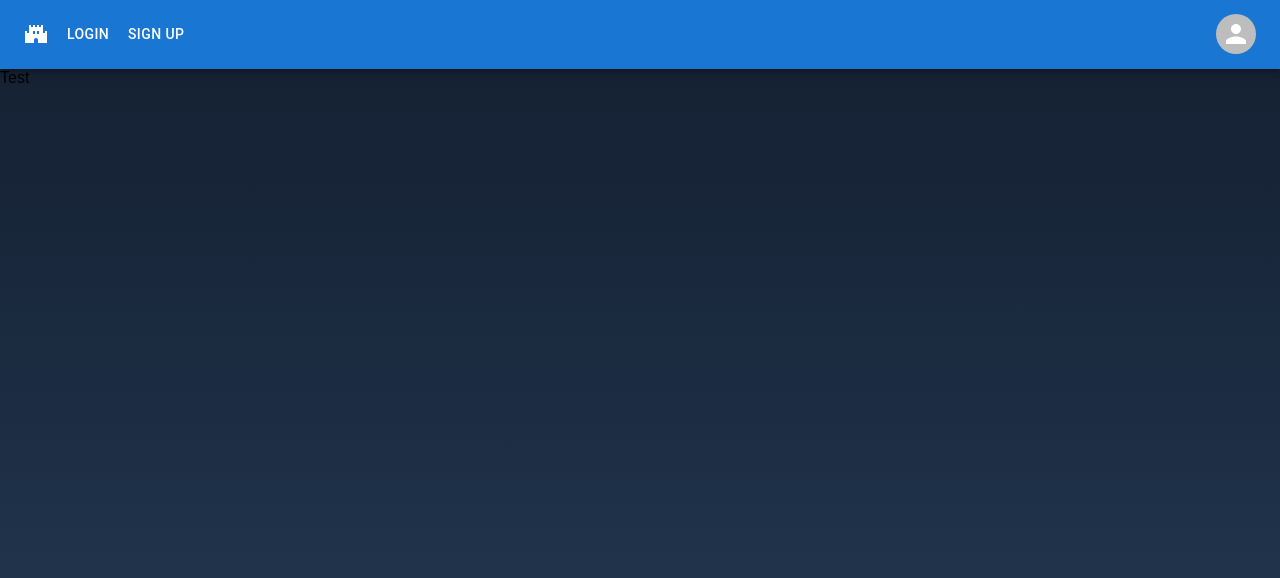
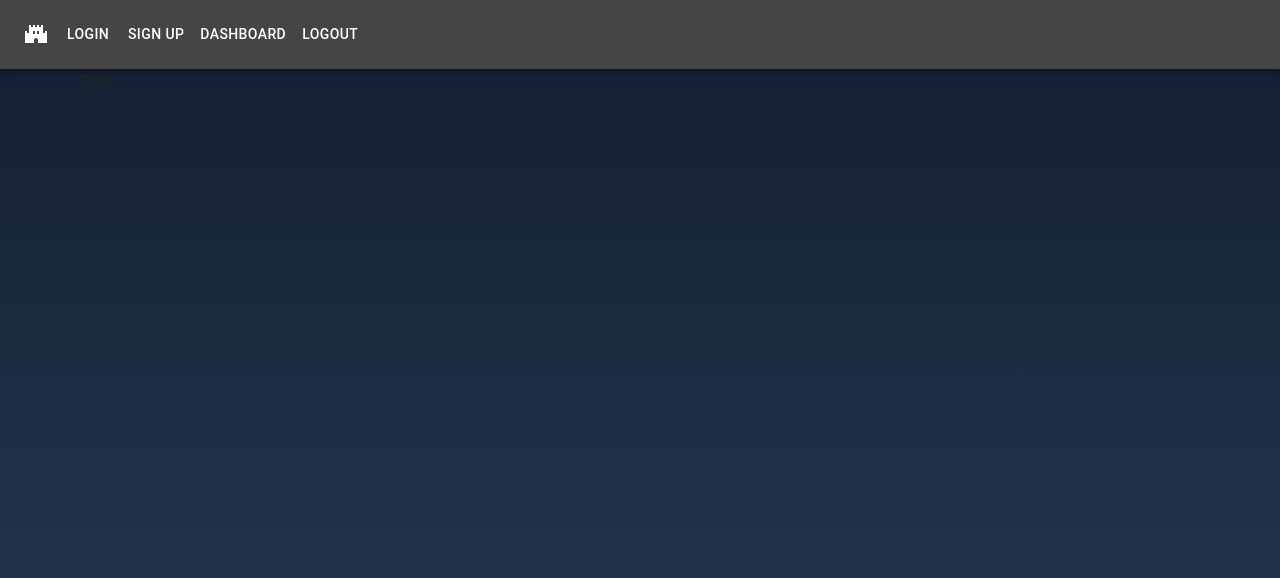
Before and after one commit to ianaack/dm-friends, a React (Create React App) app in the folder client/: page / in a window 1280 px wide. Shown: the top 578 px of the page. Built offline with nearby package versions, Linux system fonts and the light colour scheme; a web font is replaced by a local one.

Commit message:
Updated: Navigation menu and App theme

```diff
--- a/client/src/App.css
+++ b/client/src/App.css
@@ -236,10 +236,6 @@ section#contact form#contactForm :-ms-input-placeholder {
   color: var(--secondary-color);
 }
 
-/* PROJECT */
-
-/* RESUME */
-
 /* FOOTER */
 footer.footer {
   text-align: center;
--- a/client/src/App.js
+++ b/client/src/App.js
@@ -1,5 +1,7 @@
 import React from "react";
 import { BrowserRouter as Router, Routes, Route } from "react-router-dom";
+import { ThemeProvider } from "@mui/material";
+import { theme } from "./theme";
 
 // import pages
 import Homepage from "./pages/Homepage";
@@ -11,6 +13,7 @@ import NavBar from "./pages/components/Navbar";
 
 function App() {
 	return (
+		<ThemeProvider theme={theme}>
 			<Router>
 				<div className="flex-column justify-flex-start min-100-vh">
 					<NavBar />
@@ -23,6 +26,7 @@ function App() {
 					</Routes>
 				</div>
 			</Router>
+		</ThemeProvider>
 	);
 }
 
--- a/client/src/index.js
+++ b/client/src/index.js
@@ -2,6 +2,7 @@ import React from "react";
 import ReactDOM from "react-dom/client";
 import App from "./App";
 import "./index.css";
+import "bootstrap/dist/css/bootstrap.css";
 
 const root = ReactDOM.createRoot(document.getElementById("root"));
 
--- a/client/src/pages/components/Navbar.jsx
+++ b/client/src/pages/components/Navbar.jsx
@@ -7,53 +7,31 @@ import Typography from "@mui/material/Typography";
 import Menu from "@mui/material/Menu";
 import MenuIcon from "@mui/icons-material/Menu";
 import Container from "@mui/material/Container";
-import Avatar from "@mui/material/Avatar";
 import Button from "@mui/material/Button";
-import Tooltip from "@mui/material/Tooltip";
 import MenuItem from "@mui/material/MenuItem";
 import CastleIcon from "@mui/icons-material/Castle";
 
-const pages = ["Login", "Sign Up", ""];
-const settings = ["Dashboard", "Logout"];
+const pages = ["Login", "Sign Up", "Dashboard", "Logout"];
 
 function NavBar() {
-	const [anchorElNav, setAnchorElNav] = React.useState(null);
-	const [anchorElUser, setAnchorElUser] = React.useState(null);
-
-	const handleOpenNavMenu = (event) => {
-		setAnchorElNav(event.currentTarget);
-	};
-	const handleOpenUserMenu = (event) => {
-		setAnchorElUser(event.currentTarget);
-	};
-
-	const handleCloseNavMenu = () => {
-		setAnchorElNav(null);
-	};
-
-	const handleCloseUserMenu = () => {
-		setAnchorElUser(null);
-	};
-
 	return (
 		<AppBar position="static">
 			<Container maxWidth="xl">
 				<Toolbar disableGutters>
 					<CastleIcon sx={{ display: { xs: "none", md: "flex" }, mr: 1 }} />
+          {/* Hamburger Menu Navigation */}
 					<Box sx={{ flexGrow: 1, display: { xs: "flex", md: "none" } }}>
 						<IconButton
 							size="large"
 							aria-label="account of current user"
 							aria-controls="menu-appbar"
 							aria-haspopup="true"
-							onClick={handleOpenNavMenu}
 							color="inherit"
 						>
 							<MenuIcon />
 						</IconButton>
 						<Menu
 							id="menu-appbar"
-							anchorEl={anchorElNav}
 							anchorOrigin={{
 								vertical: "bottom",
 								horizontal: "left",
@@ -63,60 +41,28 @@ function NavBar() {
 								vertical: "top",
 								horizontal: "left",
 							}}
-							open={Boolean(anchorElNav)}
-							onClose={handleCloseNavMenu}
 							sx={{
 								display: { xs: "block", md: "none" },
 							}}
 						>
 							{pages.map((page) => (
-								<MenuItem key={page} onClick={handleCloseNavMenu}>
+								<MenuItem key={page}>
 									<Typography textAlign="center">{page}</Typography>
 								</MenuItem>
 							))}
 						</Menu>
 					</Box>
 					<CastleIcon sx={{ display: { xs: "flex", md: "none" }, mr: 1 }} />
+          {/* Desktop Navigation */}
 					<Box sx={{ flexGrow: 1, display: { xs: "none", md: "flex" } }}>
 						{pages.map((page) => (
 							<Button
 								key={page}
-								onClick={handleCloseNavMenu}
 								sx={{ my: 2, color: "white", display: "block" }}
 							>
 								{page}
 							</Button>
 						))}
-					</Box>
-
-					<Box sx={{ flexGrow: 0 }}>
-						<Tooltip title="Open settings">
-							<IconButton onClick={handleOpenUserMenu} sx={{ p: 0 }}>
-								<Avatar alt="User's Image" src="" />
-							</IconButton>
-						</Tooltip>
-						<Menu
-							sx={{ mt: "45px" }}
-							id="menu-appbar"
-							anchorEl={anchorElUser}
-							anchorOrigin={{
-								vertical: "top",
-								horizontal: "right",
-							}}
-							keepMounted
-							transformOrigin={{
-								vertical: "top",
-								horizontal: "right",
-							}}
-							open={Boolean(anchorElUser)}
-							onClose={handleCloseUserMenu}
-						>
-							{settings.map((setting) => (
-								<MenuItem key={setting} onClick={handleCloseUserMenu}>
-									<Typography textAlign="center">{setting}</Typography>
-								</MenuItem>
-							))}
-						</Menu>
 					</Box>
 				</Toolbar>
 			</Container>
--- /dev/null
+++ b/client/src/theme.js
@@ -0,0 +1,27 @@
+import { createTheme } from "@mui/material";
+
+const theme = createTheme({
+	palette: {
+		type: "light",
+		primary: {
+			main: "#454545",
+		},
+		secondary: {
+			main: "#B0BBBF",
+		},
+		error: {
+			main: "#ff0303",
+		},
+		warning: {
+			main: "#ffd93d",
+		},
+		info: {
+			main: "#058ED9",
+		},
+		success: {
+			main: "#748E54",
+		},
+	},
+});
+
+export { theme };
```
Lines whose indentation alone changed are shown as unchanged.
